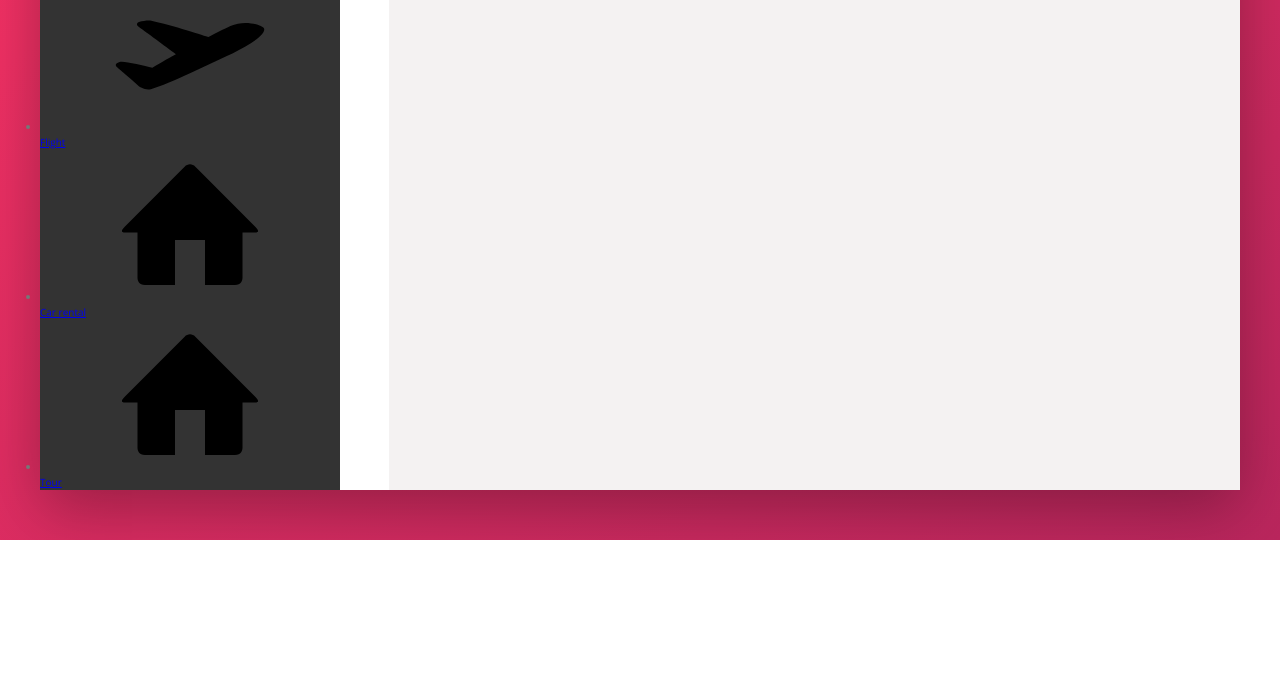
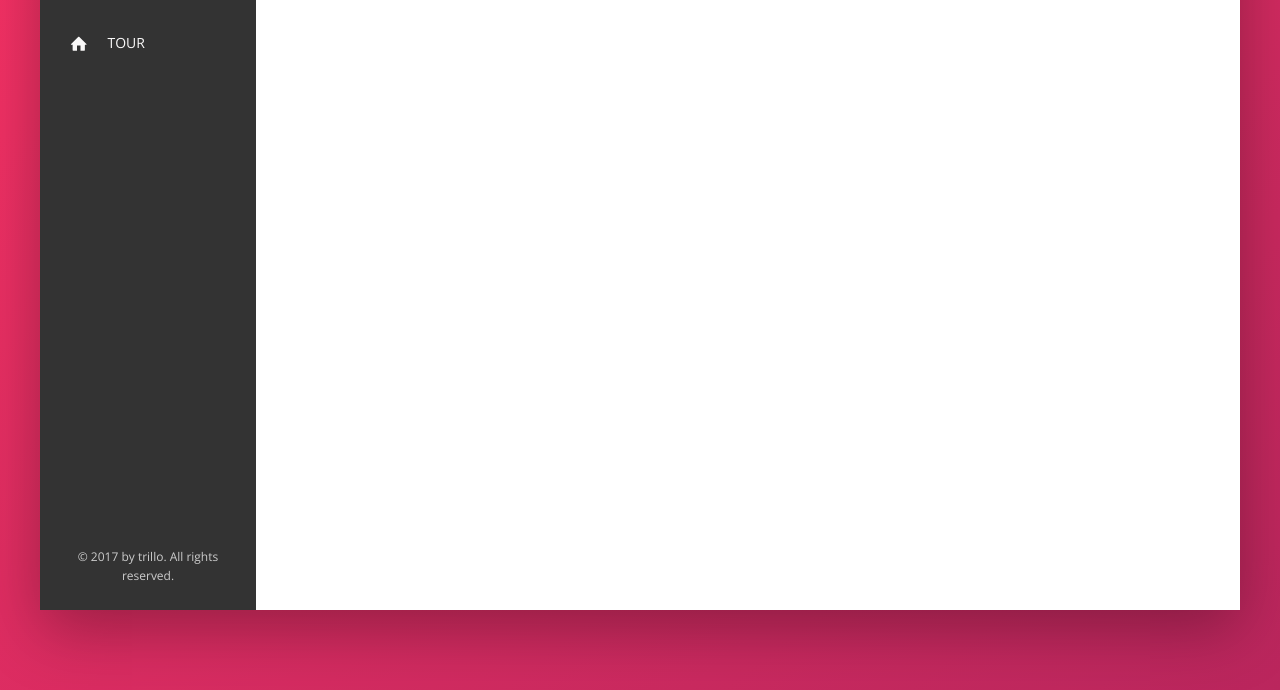
Before and after one commit to pto1026/Trillo, a website: page index.html in a window 1280 px wide. Shown: the part 340-1030 px from the top of the page. Before the commit the page ends 880 px from the top, so only its background shows below. Drawn offline with nearby package versions, Linux system fonts and the light colour scheme.

Commit message:
finished some styling on the sidebar

```diff
--- a/index.html
+++ b/index.html
@@ -52,7 +52,7 @@
       <div class="content">
         <nav class="sidebar">
             <ul class="side-nav">
-                <li class="side-nav__item">
+                <li class="side-nav__item side-nav__item--active">
                     <a href="#" class="side-nav__link">
                         <svg class="side-nav__icon">
                             <use xlink:href="img/sprite.svg#icon-home"></use>
@@ -85,6 +85,10 @@
                     </a>
                 </li>
             </ul>
+
+            <div class="legal">
+              &copy; 2017 by trillo. All rights reserved.
+            </div>
         </nav>
         <main class="hotel-view">Hotel view</main>
       </div>
--- a/sass/_components.scss
+++ b/sass/_components.scss
@@ -115,3 +115,76 @@
         margin-right: 1rem;
     }
 }
+
+//////////////////////////////////
+// Side navigation
+
+.side-nav {
+    font-size: 1.4rem;
+    list-style: none;
+    margin-top: 3.5rem;
+    &__item {
+        position: relative;
+
+        &:not(:last-child) {
+            margin-bottom: .5rem;
+        }
+    }
+
+    &__item::before {
+        content: "";
+        position: absolute;
+        top: 0;
+        left: 0;
+        height: 100%;
+        width: .3rem;
+        background-color: var(--color-primary);
+        transform: scaleY(0);
+        // transform-origin: bottom;
+        transition: transform .3s,
+                    width cubic-bezier(1, 0, 0, 1) .3s,
+                    background-color .2s .6s;
+
+    }
+
+    &__item:hover::before, &__item--active::before {
+        transform: scaleY(1);
+        width: 100%
+    }
+
+    &__item:active::before {
+        background-color: var(--color-primary-light);
+    }
+
+    &__link:link, &__link:visited {
+        color: var(--gray-light-1);
+        text-decoration: none;
+        text-transform: uppercase;
+        display: block;
+        padding: 1.5rem 3rem;
+        position: relative;
+        z-index: 10;
+
+        display: flex;
+        align-items: center;
+    }
+
+    &__icon {
+        width: 1.75rem;
+        height: 1.75rem;
+        margin-right: 2rem;
+        fill: currentColor;
+    }
+
+}
+
+
+//////////////////////////////////
+// Legal text
+
+.legal {
+    font-size: 1.2rem;
+    text-align: center;
+    padding: 2.5rem;
+    color: var(--gray-light-4);
+}
--- a/sass/_layout.scss
+++ b/sass/_layout.scss
@@ -24,8 +24,18 @@
 .sidebar {
     background-color: var(--gray-dark-1);
     flex: 0 0 18%;
+
+    display: flex;
+
+    flex-direction: column;
+    justify-content: space-between;
+
 }
 
 .hotel-view {
     background-color: #fff;
+    flex: 1;
+
+    //test
+    height: 80rem;
 }
```
Also changed, not shown: css/style.css.
